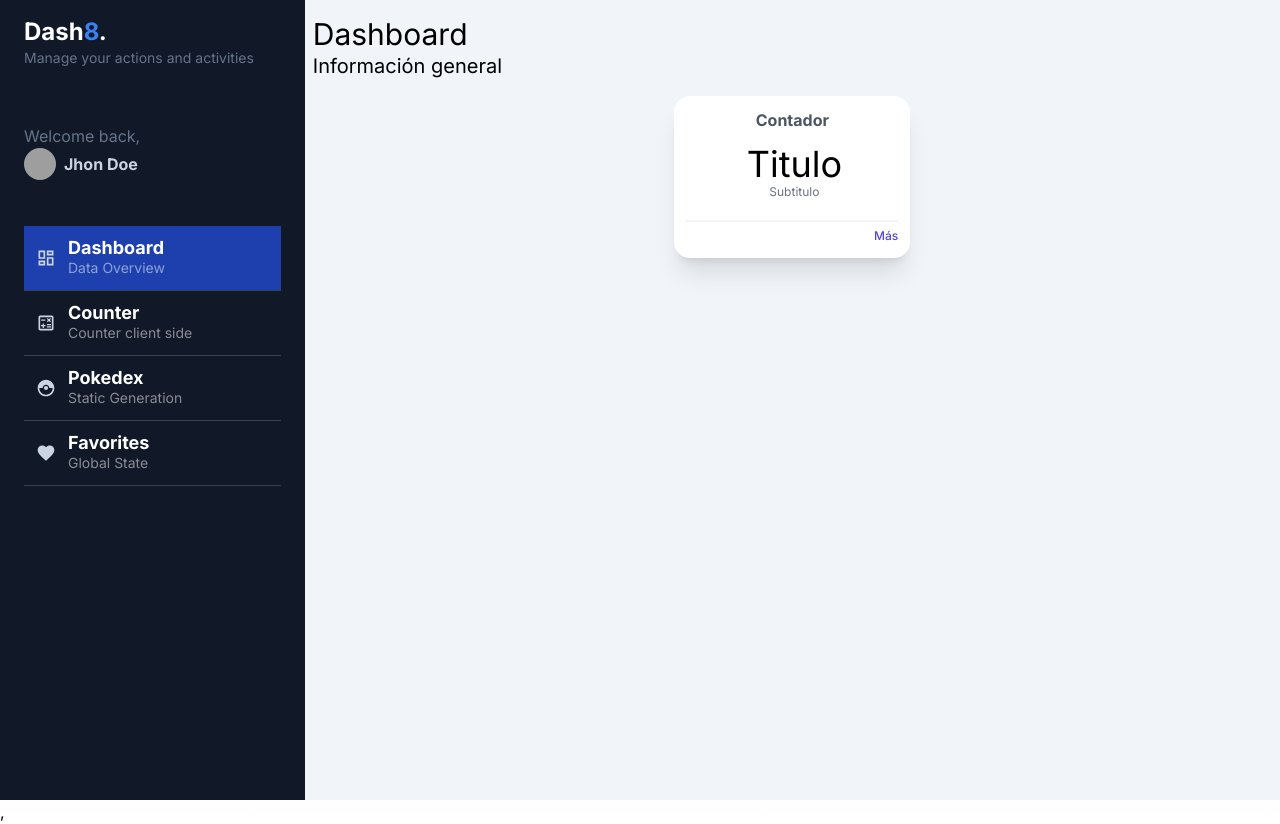
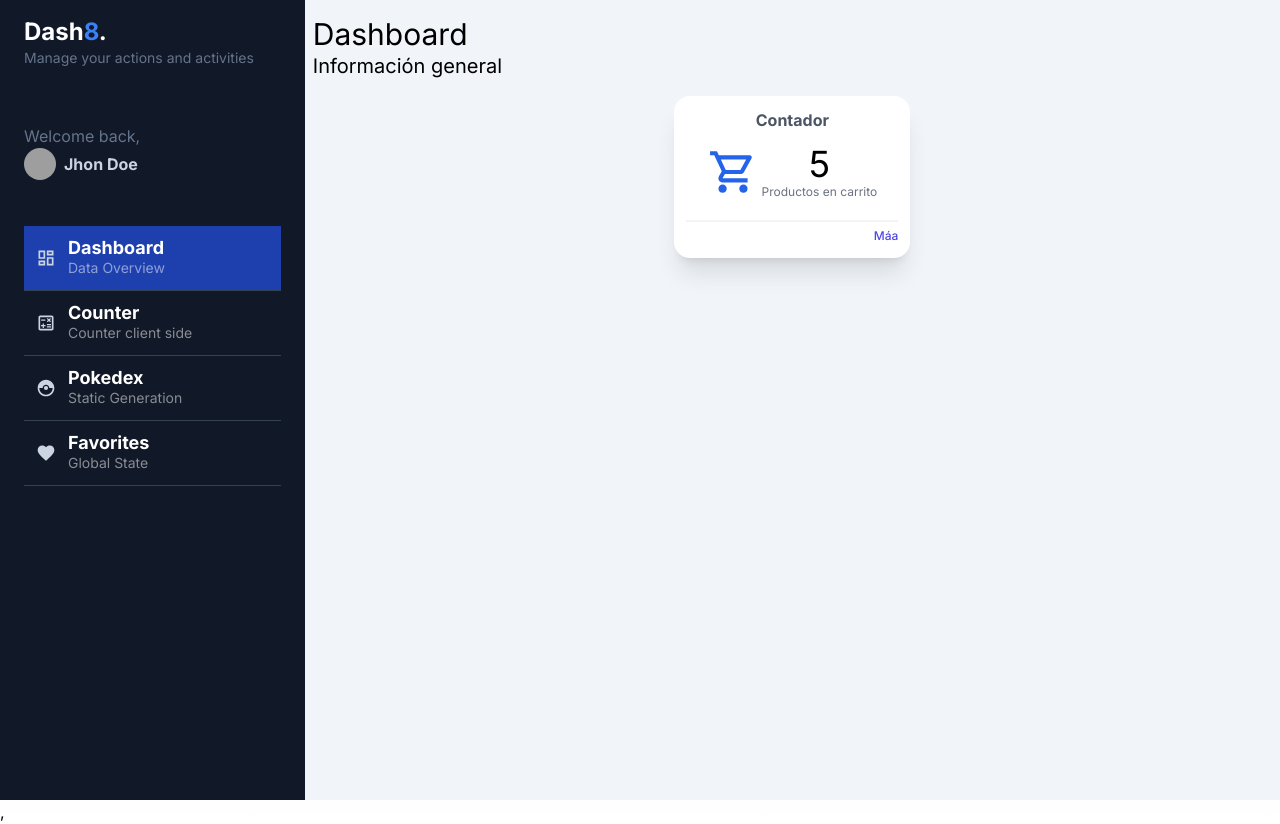
Before and after one commit to wldrocha/My-Dashboard, a Next.js app: page /dashboard/main in a window 1280 px wide. Built offline with nearby package versions, Linux system fonts and the light colour scheme; grey boxes are pictures that could not be loaded.

Commit message:
[ADD] redux communication

```diff
--- /dev/null
+++ b/src/app/api/counter/route.ts
@@ -0,0 +1,7 @@
+import { NextResponse } from 'next/server'
+
+// export const dynamic = 'force-dynamic' // defaults to auto
+export async function GET(request: Request) {
+
+  return NextResponse.json({ count: 100})
+}
--- a/src/app/dashboard/main/page.tsx
+++ b/src/app/dashboard/main/page.tsx
@@ -1,13 +1,17 @@
 import { SimpleWidget } from '@/components'
+import { WidgetGrid } from '@/components/dashboard/WidgetGrid'
+
+export const metadata = {
+  title: 'Dashboard',
+  description: 'Admin dashboard'
+}
 
 export default function MainPage() {
   return (
     <div className='text-black p-2'>
       <h1 className='mt-2 text-3xl'>Dashboard</h1>
       <span className='text-xl'>Información general</span>
-      <div className='flex flex-wrap p-2 flex-col justify-center items-center'>
-        <SimpleWidget />
-      </div>
+      <WidgetGrid />
     </div>
   )
 }
--- a/src/app/store/slices/counterSlice.ts
+++ b/src/app/store/slices/counterSlice.ts
@@ -1,16 +1,23 @@
 import { PayloadAction, createSlice } from '@reduxjs/toolkit'
 interface CounterState {
   count: number
+  isReady: boolean
 }
 
 const initialState: CounterState = {
-  count: 5
+  count: 5,
+  isReady: false
 }
 
 export const counterSlice = createSlice({
   name: 'counter',
   initialState,
   reducers: {
+    initCounter: (state, action: PayloadAction<number>) => {
+      if (state.isReady) return
+      state.count = action.payload
+      state.isReady = true
+    },
     addOne: (state) => {
       state.count++
     },
@@ -25,6 +32,6 @@ export const counterSlice = createSlice({
   }
 })
 
-export const { addOne, subtractOne, resetCount } = counterSlice.actions
+export const { initCounter, addOne, subtractOne, resetCount } = counterSlice.actions
 
 export const counterReducer = counterSlice.reducer
--- a/src/components/dashboard/SimpleWidget.tsx
+++ b/src/components/dashboard/SimpleWidget.tsx
@@ -1,29 +1,39 @@
-import { IoCafeOutline } from 'react-icons/io5'
+import Link from 'next/link'
 
-export const SimpleWidget = () => {
+interface Props {
+  title: string
+  subtitle?: string
+  label?: string
+  icon?: React.ReactNode
+  href?: string
+  labelHref?: string
+}
+
+export const SimpleWidget = ({ title, subtitle, label, icon, href, labelHref= 'Máa' }: Props) => {
   return (
     <div className='bg-white shadow-xl p-3 sm:min-w-[25%] min-w-full  rounded-2xl border-1 border-gray-50 m-2'>
       <div className='flex flex-col'>
-        <div>
-          <h2 className='font-bold text-gray-600 text-center'>Contador</h2>
-        </div>
+        {label && (
+          <div>
+            <h2 className='font-bold text-gray-600 text-center'>{label}</h2>
+          </div>
+        )}
         <div className='my-3'>
           <div className='flex flex-row items-center justify-center space-x-1 '>
-            <div id='icon'>
-              {/* Icono irá aquí */}
-              {/* <IoCafeOutline size={50} /> */}
-            </div>
+            {icon}
             <div id='temp' className='text-center'>
-              <h4 className='text-4xl'>Titulo</h4>
-              <p className='text-xs text-gray-500'>Subtitulo</p>
+              {title && <h4 className='text-4xl'>{title}</h4>}
+              {subtitle && <p className='text-xs text-gray-500'>{subtitle}</p>}
             </div>
           </div>
         </div>
 
         <div className='w-full place-items-end text-right border-t-2 border-gray-100 mt-2'>
-          <a href='#' className='text-indigo-600 text-xs font-medium'>
-            Más
-          </a>
+          {href && (
+            <Link href={href} className='text-indigo-600 text-xs font-medium'>
+              {labelHref}
+            </Link>
+          )}
         </div>
       </div>
     </div>
--- /dev/null
+++ b/src/components/dashboard/WidgetGrid.tsx
@@ -0,0 +1,20 @@
+'use client'
+import { useAppSelector } from '@/app/store'
+import { SimpleWidget } from '..'
+import { MdOutlineShoppingCart } from 'react-icons/md'
+
+export const WidgetGrid = () => {
+  const count = useAppSelector((state) => state.counter.count)
+  return (
+    <div className='flex flex-wrap p-2 flex-col justify-center items-center'>
+      <SimpleWidget
+        title={`${count}`}
+        label='Contador'
+        subtitle='Productos en carrito'
+        icon={<MdOutlineShoppingCart size={50} className='text-blue-600' />}
+        href="/dashboard/counter"
+      />
+      {/* <SimpleWidget /> */}
+    </div>
+  )
+}
--- a/src/shopping-cart/components/CartCounter.tsx
+++ b/src/shopping-cart/components/CartCounter.tsx
@@ -1,21 +1,40 @@
 'use client'
-import { useState } from 'react'
+import { useAppDispatch, useAppSelector } from '@/app/store'
+import { addOne, initCounter, subtractOne } from '@/app/store/slices/counterSlice'
+import { useEffect } from 'react'
+
+export interface CounterResponse {
+  method: string
+  count: number
+}
+
+const getApiCounter = async (): Promise<CounterResponse> => {
+  const data = await fetch('/api/counter').then((res) => res.json())
+  return data
+}
 
 export const CartCounter = () => {
-  const [counter, setCounter] = useState(10)
+  const count = useAppSelector((state) => state.counter.count)
+  const dispatch = useAppDispatch()
+
+  useEffect(() => {
+    getApiCounter().then(({ count }) => {
+      dispatch(initCounter(count))
+    })
+  }, [])
   return (
     <>
-      <span className='text-9xl'>{counter}</span>
+      <span className='text-9xl'>{count}</span>
       <div className='flex'>
         <button
           className='flex items-center justify-center p-2 rounded-xl bg-gray-900 text-white hover:bg-gray-600 transition-all ase-in duration-300 w-[100px] mr-2'
-          onClick={() => setCounter((oldState) => oldState + 1)}
+          onClick={() => dispatch(addOne())}
         >
           +1
         </button>
         <button
           className='flex items-center justify-center p-2 rounded-xl bg-gray-900 text-white hover:bg-gray-600 transition-all ase-in duration-300 w-[100px] mr-2'
-          onClick={() => setCounter((oldState) => oldState - 1)}
+          onClick={() => dispatch(subtractOne())}
         >
           -1
         </button>
```
Also changed, not shown: src/app/dashboard/counter/page.tsx (+2 -7 lines).
